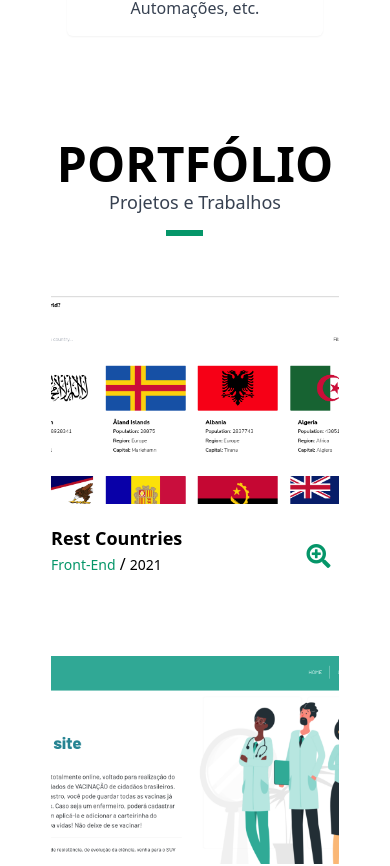
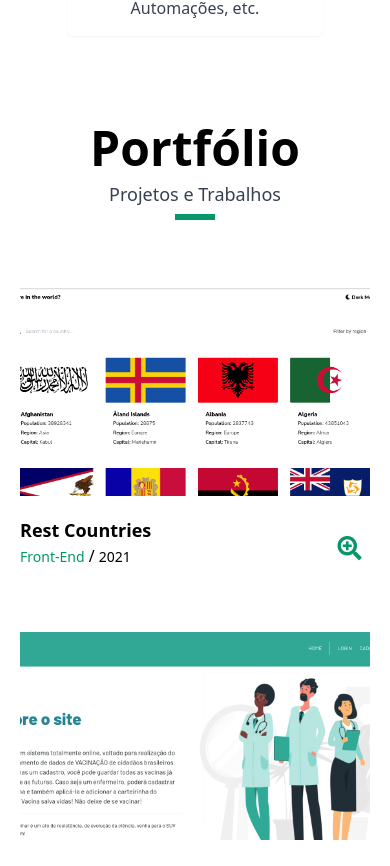
Before and after one commit to Samuel0102/elmusa-portfolio-vue, a Vue app: page / in a window 390 px wide. Shown: the part 4879-5745 px from the top of the page. Built offline with nearby package versions, Linux system fonts and the light colour scheme.

Commit message:
Portfolio responsivo e finalizado

```diff
--- a/src/components/ProjectCard.vue
+++ b/src/components/ProjectCard.vue
@@ -1,5 +1,5 @@
 <template>
-  <article class="text-left relative overflow-hidden my-20">
+  <article class="text-left relative overflow-hidden w-12/12 md:w-6/12 lg:w-3/12">
     <img :src="project.thumb" class="img" />
     <h3 class="text-lg font-bold mt-5">{{ project.name }}</h3>
     <span class="text-sm text-green-600">{{ project.type }}</span>
--- a/src/components/ThePortfolio.vue
+++ b/src/components/ThePortfolio.vue
@@ -1,9 +1,9 @@
 <template>
-  <section id="portfolio" class="w-72 mx-auto text-center">
-    <h2 class="text-5xl font-bold mt-16">PORTFÓLIO</h2>
-    <p class="mb-20 text-lg text-gray-700 relative" id="portfolio-desc">
-      Projetos e Trabalhos
-    </p>
+  <section id="portfolio" class="px-5 md:w-12/12 lg:px-10 mx-auto text-center">
+    <SectionTitle
+        :title="'Portfólio'"
+        :resume="'Projetos e Trabalhos'"
+     />
 
     <div id="projects">
       <ProjectCard
@@ -17,8 +17,9 @@
 
 <script>
 import ProjectCard from "./ProjectCard.vue";
+import SectionTitle from './SectionTitle.vue';
 export default {
-  components: { ProjectCard },
+  components: { ProjectCard, SectionTitle },
   data() {
     return {
       projects: [
@@ -147,14 +148,8 @@ export default {
 </script>
 
 <style scoped>
-#portfolio-desc::before {
-  content: " ";
-  width: 37px;
-  border: 3px solid;
-  @apply text-green-600;
-  position: absolute;
-  bottom: -20px;
-  left: 40%;
-  right: 50%;
-}
+  #projects{
+    @apply flex flex-col flex-wrap md:flex-row md:justify-center gap-x-20 gap-y-16 mt-20;
+  }
+
 </style>
```
